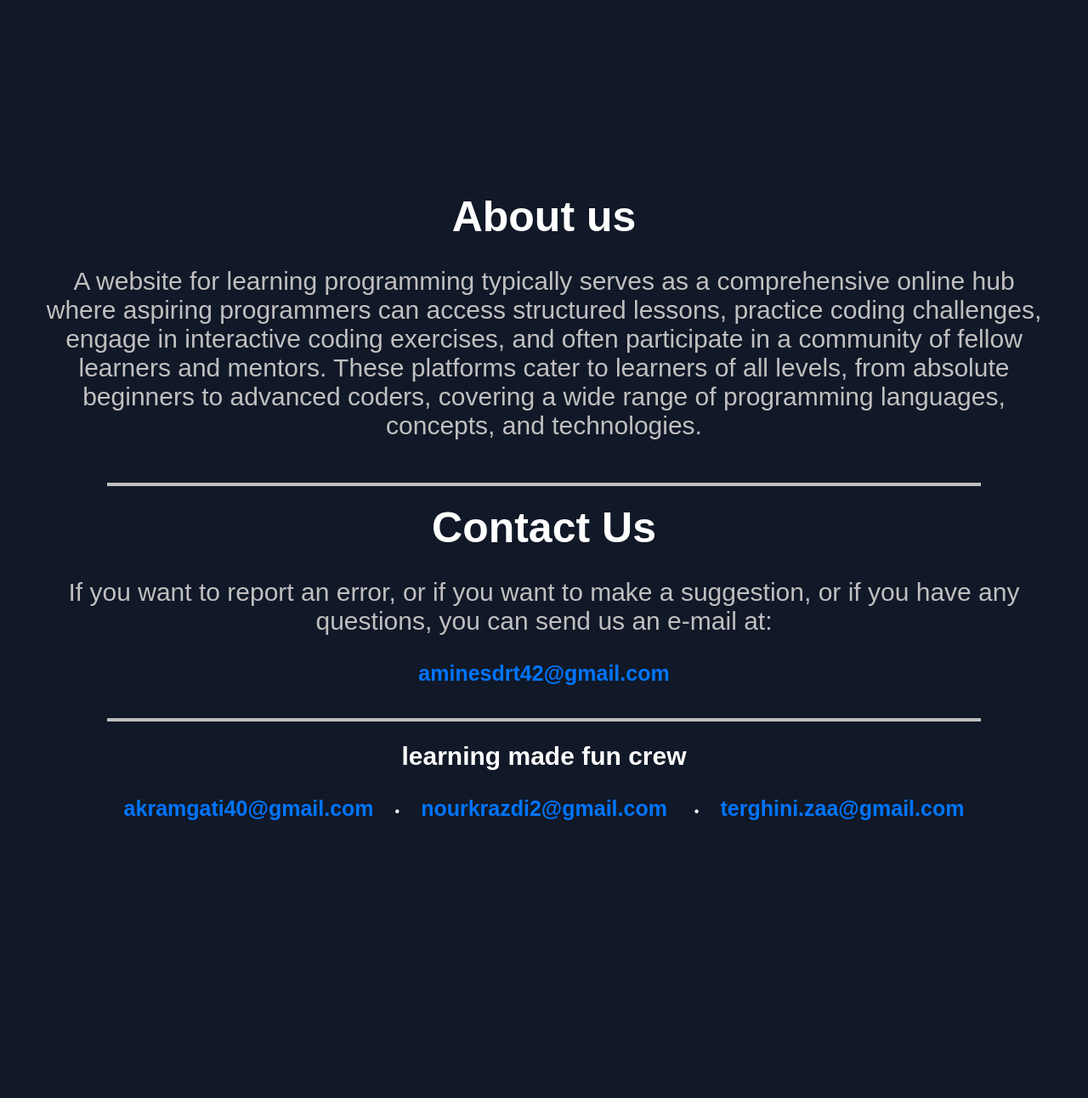
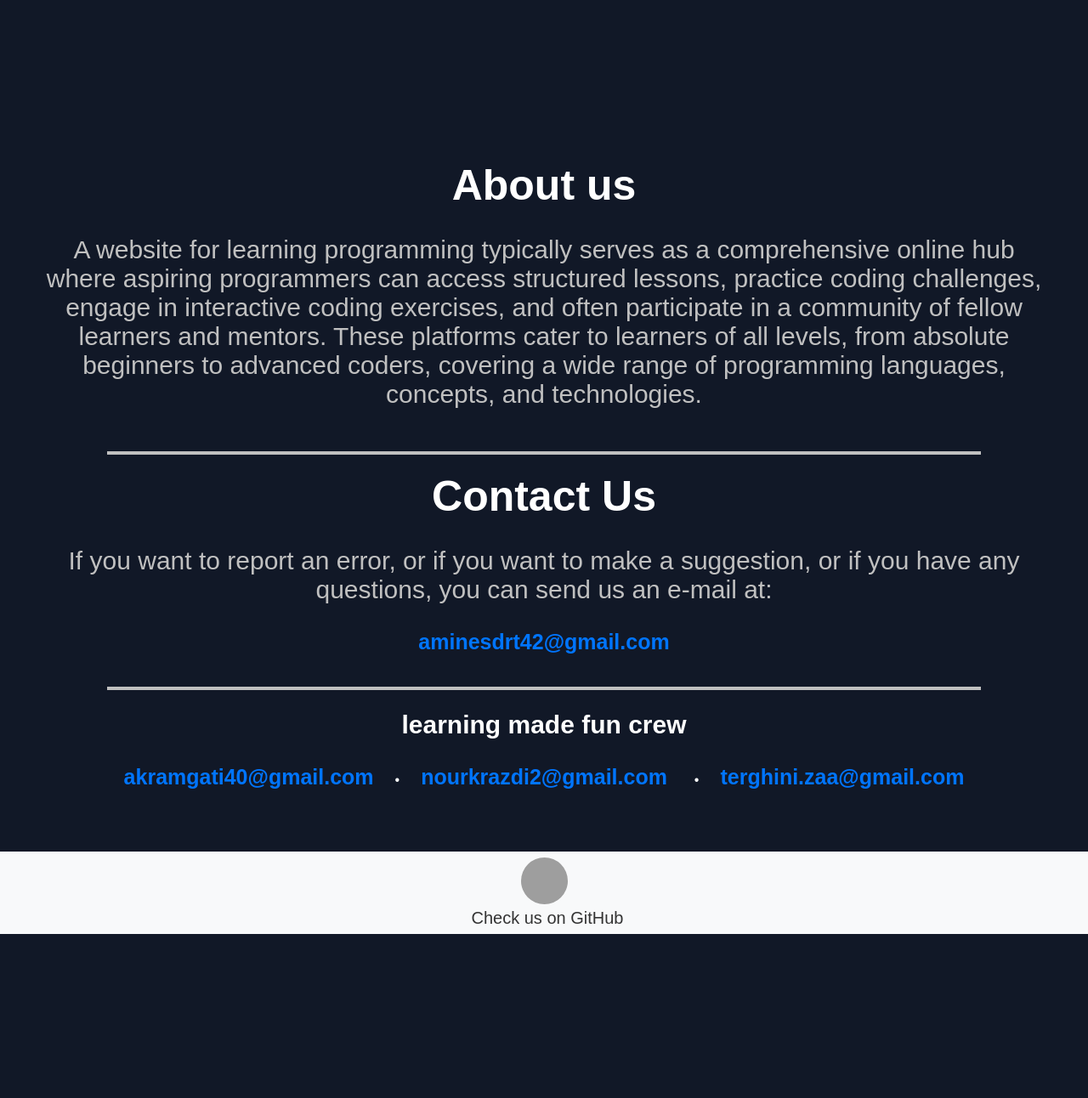
Before and after one commit to amxnese/Learning-Made-Fun, a Django app: page / in a window 1280 px wide. Shown: the part 2515-3807 px from the top of the page at 85% size. Before the commit the page ends 3480 px from the top, so only its background shows below. Run offline with Django 5.2, Linux system fonts and the light colour scheme; grey boxes are pictures that could not be loaded.

Commit message:
added a github link to the home page

```diff
--- a/app/static/app/home.css
+++ b/app/static/app/home.css
@@ -145,7 +145,7 @@ a {
   align-items: center;
   justify-content: center;
   flex-direction: column;
-  height: 150vh;
+  height: 162vh;
   background-color: #111827;
 }
 .h1Aboutus {
@@ -548,3 +548,17 @@ html {
 .pipe{
   color:white;
 }
+.github {
+  /* position:absolute; */
+  width: 55px;
+  height: 55px;
+  border-radius: 50%;
+  cursor: pointer;
+  transition: background-color 0.3s ease, box-shadow 0.3s ease, transform 0.3s ease;
+}
+.gitdiv{
+  text-align: center;
+  padding: 7px;
+  background-color: #f8f9fa;
+  margin-top: 73px;
+}
--- a/app/templates/app/home.html
+++ b/app/templates/app/home.html
@@ -198,6 +198,12 @@
         ><span class="pipe">•</span><a class="maillink" href="mailto:terghini.zaa@gmail.com"
           >terghini.zaa@gmail.com</a
         >
+        <div class="gitdiv">
+          <a href="https://github.com/amxnese/Learning-Made-Fun" target="_blank" style="text-decoration: none; color: #333;">
+            <img class="github" src="{% static 'app/github.svg' %}" alt=""><br>
+            <span style="margin-left: 8px;">Check us on GitHub</span>
+          </a>
+        </div>
       </div>
     </div>
     <div class="footer">
```
